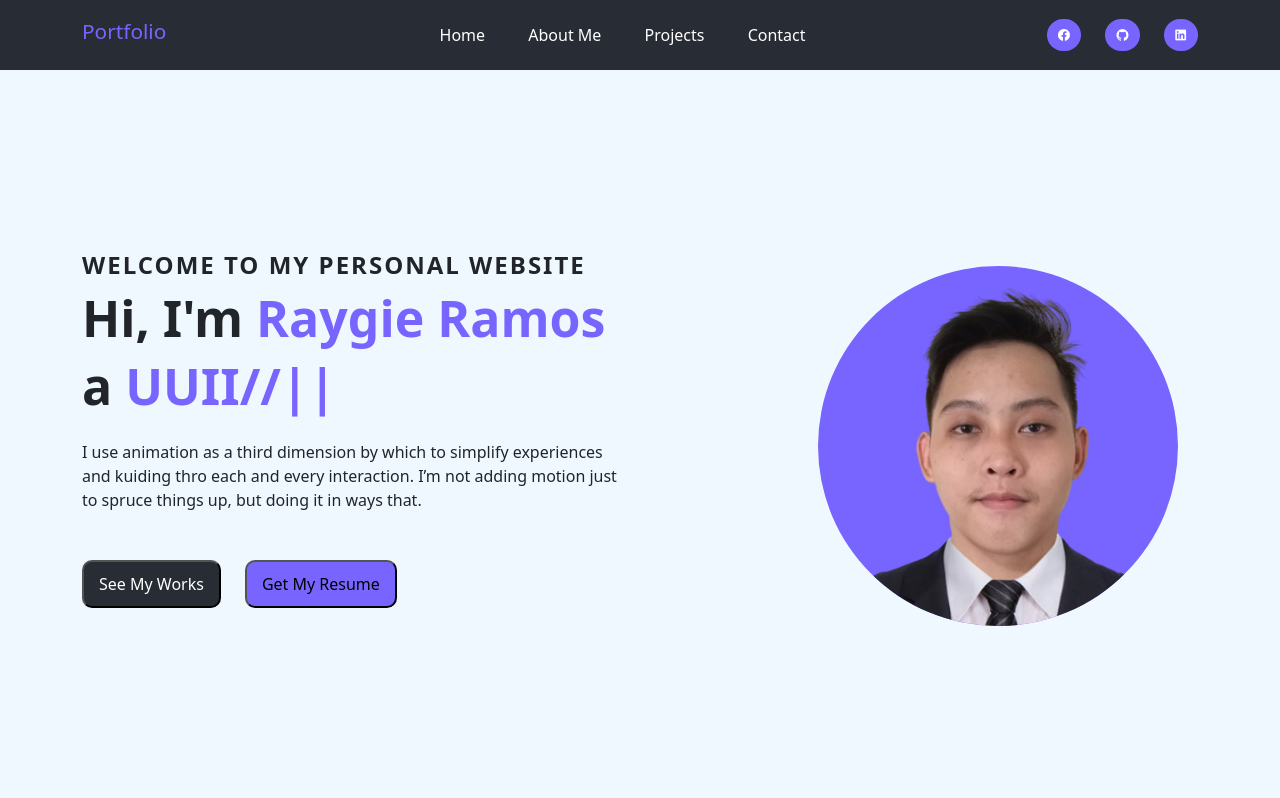
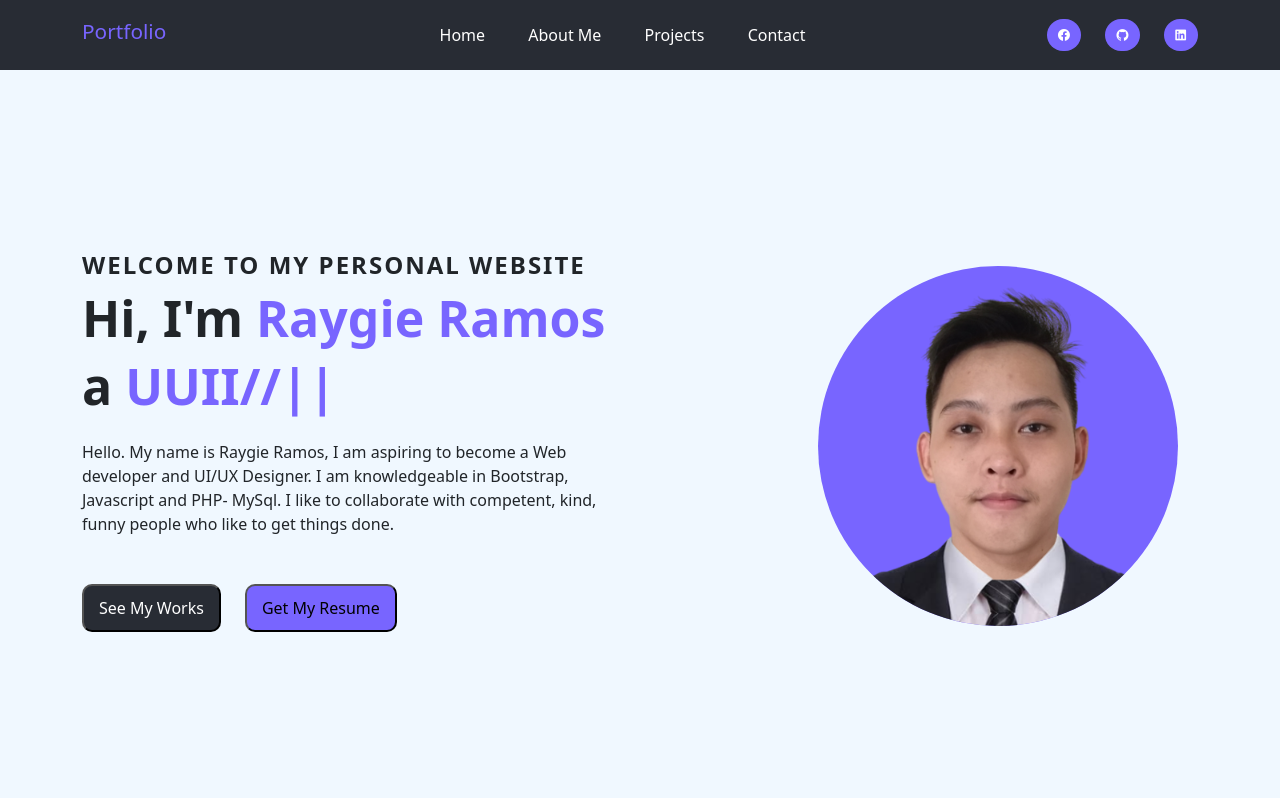
Before and after one commit to raygie/React-JS-Portfolio, a React (Create React App) app: page / in a window 1280 px wide. Shown: the top 798 px of the page. Built offline with nearby package versions, Linux system fonts and the light colour scheme.

Commit message:
change descrip in hero

```diff
--- a/src/components/Hero/Hero.jsx
+++ b/src/components/Hero/Hero.jsx
@@ -25,8 +25,9 @@ const Hero = () => {
                     <div className='hero_content'>
                         <h4>Welcome to My Personal Website</h4>
                         <h1>Hi, I'm <span>Raygie Ramos</span></h1>
-                        <h2 className='hero_effect mb-4'>a <span ref={textRef}></span></h2>
-                        <p className='hero_p2 mt-4'>I use animation as a third dimension by which to simplify experiences and kuiding thro each and every interaction. I’m not adding motion just to spruce things up, but doing it in ways that.</p>
+                        <h1 className='hero_effect mb-4'>a <span ref={textRef}></span></h1>
+                        <p className='hero_p2 mt-4'>Hello. My name is Raygie Ramos, I am aspiring to become a Web developer and UI/UX Designer. I am knowledgeable in Bootstrap, Javascript and PHP- MySql. I like to collaborate with competent, kind, funny people who like to get things done.</p>
+                        {/* <p className='hero_p2 mt-4'>I use animation as a third dimension by which to simplify experiences and kuiding thro each and every interaction. I’m not adding motion just to spruce things up, but doing it in ways that.</p> */}
                         <div className="hero_btns d-flex align-items-center gap-4 mt-5">
                             <button className='bn works_btn'><a href='#project'>See My Works</a></button>
                             <button className='bn resume'>Get My Resume</button>
```
